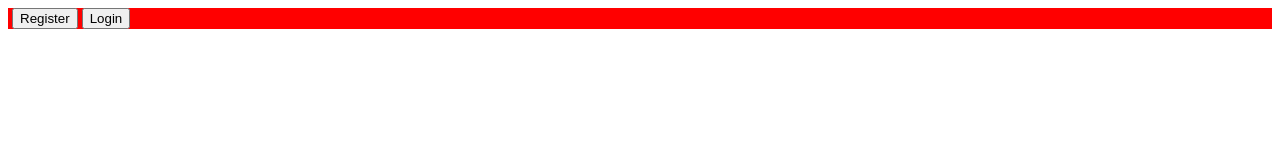
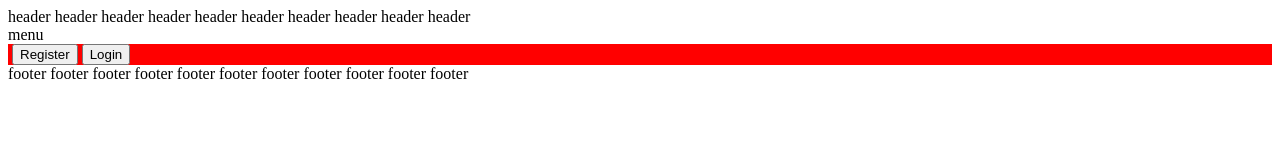
Before and after one commit to DorShireto/Pacman-Web-Game, a plain HTML site: page index.html in a window 1280 px wide. Drawn offline with nearby package versions, Linux system fonts and the light colour scheme.

Commit message:
basic stracture change

```diff
--- a/index.html
+++ b/index.html
@@ -9,8 +9,11 @@
 	<script src="https://code.jquery.com/ui/1.12.1/jquery-ui.js"></script>
 	<link rel="stylesheet" href="style.css">
 </head>
+<header>header header header header header header header header header header </header>
+<body>
+	<div>menu</div>
 
-<body>
+	<div id="content">
 	<div id="gamePage" hidden>
 		<div id="score">
 			<label for="lblScore">SCORE:</label>
@@ -95,6 +98,8 @@
 	</div>
 
 	<!-- Login Page Ends -->
+</div>
 </body>
+<footer>footer footer  footer footer footer footer footer footer footer footer footer</footer>
 
 </html>
```
